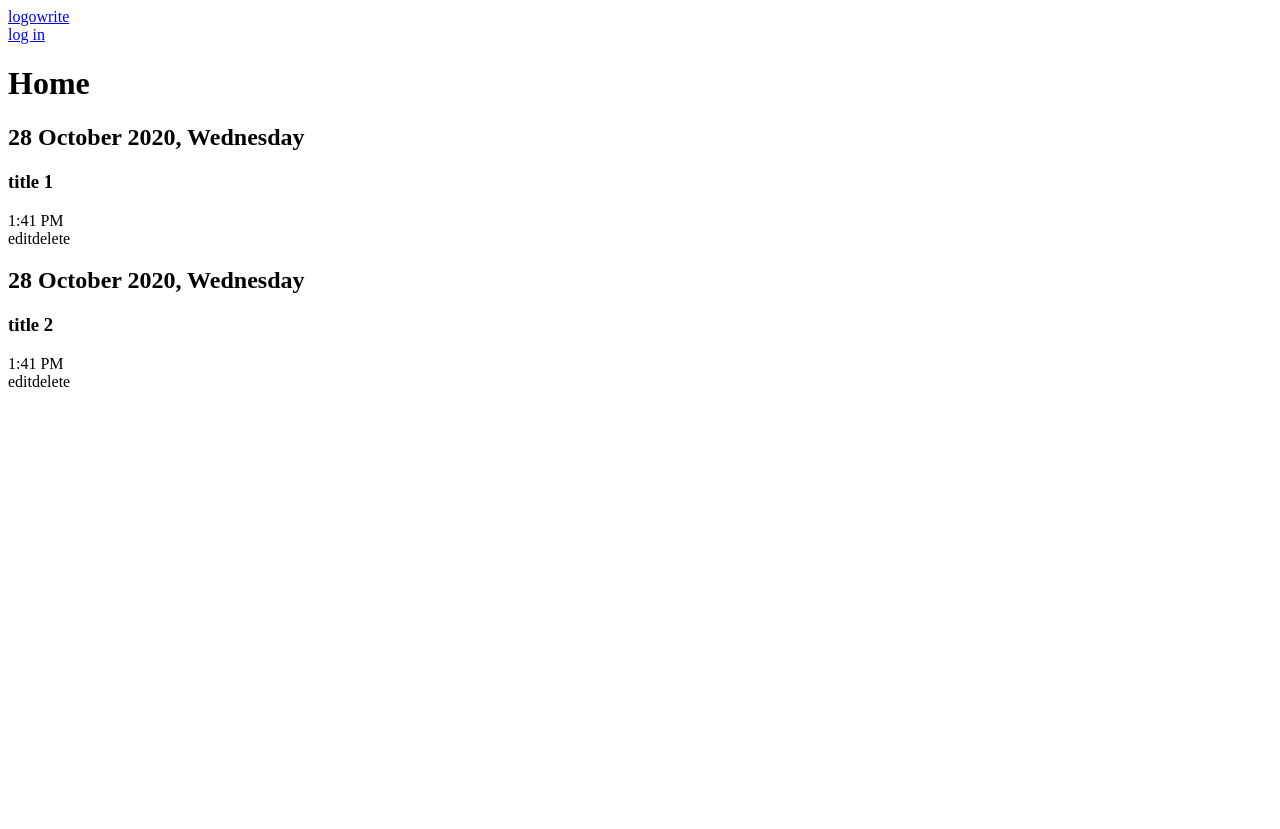
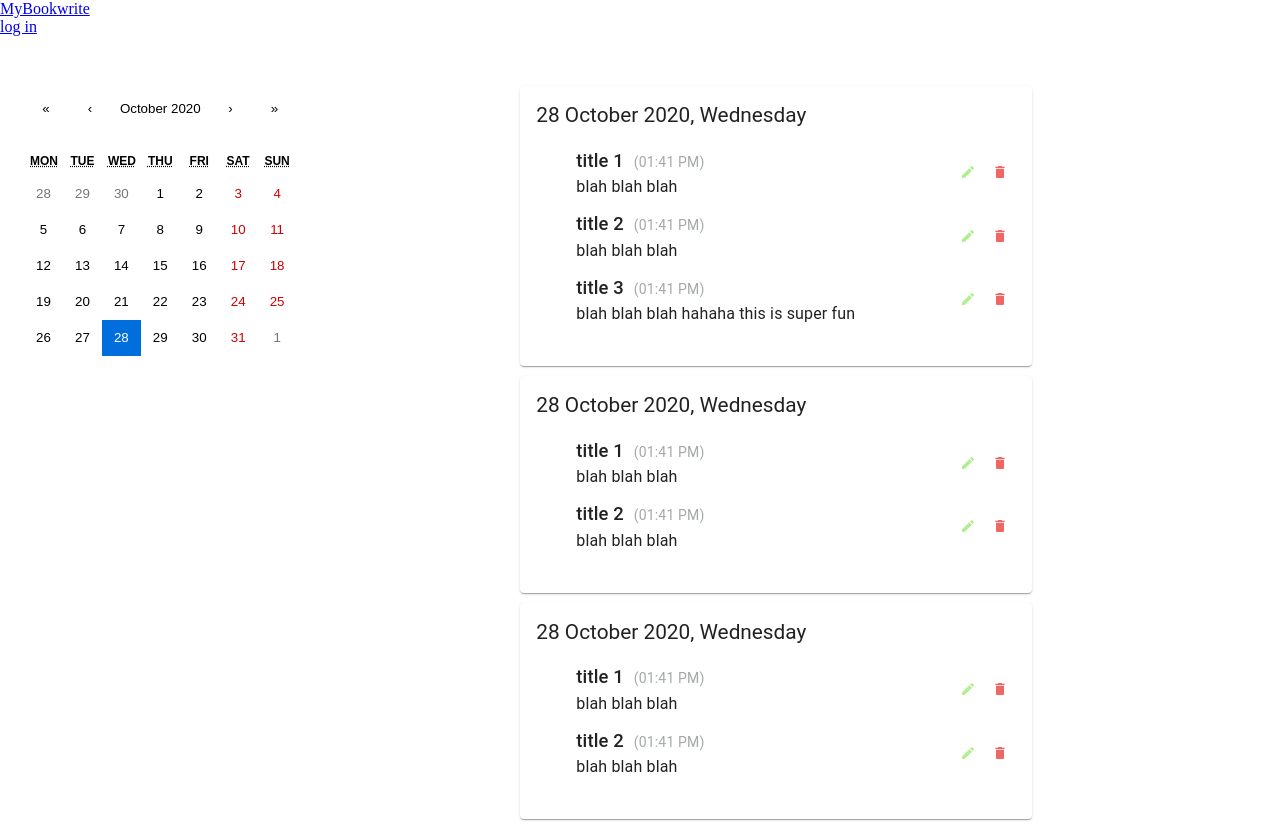
Before and after one commit to holahoon/daily-journal, a React (Create React App) app: page / in a window 1280 px wide. Before the commit the page ends 800 px from the top, so only its background shows below. Built offline with nearby package versions, Linux system fonts and the light colour scheme; no server answers.

Commit message:
saving work: working on styling card component using material ui

```diff
--- a/package.json
+++ b/package.json
@@ -5,6 +5,7 @@
   "dependencies": {
     "@material-ui/core": "^4.11.0",
     "@material-ui/icons": "^4.9.1",
+    "@material-ui/styles": "^4.10.0",
     "@testing-library/jest-dom": "^5.11.4",
     "@testing-library/react": "^11.1.0",
     "@testing-library/user-event": "^12.1.10",
--- /dev/null
+++ b/src/App.css
@@ -0,0 +1,4 @@
+html,
+body {
+  margin: 0;
+}
--- a/src/App.js
+++ b/src/App.js
@@ -4,6 +4,8 @@ import { useAuthStateValue } from "hooks/context/AuthStateProvider";
 import { SET_USER, SET_USER_FAIL } from "hooks/actionType/actionType";
 import { authService } from "utils/firebaseInstance";
 import AppRouter from "components/route/Router";
+
+import "./App.css";
 
 function App() {
   const dispatch = useAuthStateValue()[1];
--- /dev/null
+++ b/src/components/calcendar/CalendarComponent.js
@@ -0,0 +1,21 @@
+import { useState } from "react";
+import Calendar from "react-calendar";
+import "react-calendar/dist/Calendar.css";
+
+import "./calendarComponent.css";
+
+export default function CalendarComponent() {
+  const [dateValue, setDateValue] = useState(new Date());
+
+  console.log(dateValue);
+
+  return (
+    <>
+      <Calendar
+        className='calendarContainer'
+        value={dateValue}
+        onChange={setDateValue}
+      />
+    </>
+  );
+}
--- /dev/null
+++ b/src/components/calcendar/calendarComponent.css
@@ -0,0 +1,4 @@
+.calendarContainer {
+  border: none;
+  height: 100%;
+}
--- a/src/components/contentCard/ContentCard.js
+++ b/src/components/contentCard/ContentCard.js
@@ -1,6 +1,9 @@
 import { getDate } from "utils/getDate";
+import { Card, CardContent, Typography, Button } from "@material-ui/core";
+import { makeStyles } from "@material-ui/core/styles";
+import { Edit, Delete } from "@material-ui/icons";
 
-function ContentCard({ dateObject, contentObject }) {
+export default function ContentCard({ dateObject, contentArray }) {
   const current_year = getDate("YEAR");
   const current_month = getDate("MONTH");
   const current_date = getDate("DATE");
@@ -9,25 +12,93 @@ function ContentCard({ dateObject, contentObject }) {
   const current_minute = getDate("MINUTE");
   const current_term = getDate("TERM");
 
+  const classes = useStyles();
+
+  console.log(contentArray);
   return (
-    <div>
-      <h2>
-        {current_date} {current_month} {current_year}, {current_day}
-      </h2>
-      <h3>{contentObject.title}</h3>
-      <p>{contentObject.content}</p>
+    <Card className={classes.cardContainer}>
+      <CardContent>
+        <Typography variant='h5' component='h2' className={classes.cardDate}>
+          {current_date} {current_month} {current_year}, {current_day}
+        </Typography>
 
-      <div>
-        <span>
-          {current_hour}:{current_minute} {current_term}
-        </span>
-        <div>
-          <span>edit</span>
-          <span>delete</span>
-        </div>
-      </div>
-    </div>
+        <ul>
+          {contentArray.map(({ title, description }, i) => (
+            <Typography component='li' key={i} className={classes.cardLi}>
+              <div>
+                <Typography
+                  variant='h6'
+                  component='h3'
+                  className={classes.cardTitle}
+                >
+                  {title}
+                  <Typography
+                    variant='body2'
+                    component='span'
+                    className={classes.cardTime}
+                  >
+                    ({current_hour}:{current_minute} {current_term})
+                  </Typography>
+                </Typography>
+                <Typography
+                  variant='body1'
+                  component='p'
+                  className={classes.cardDescription}
+                >
+                  {description}
+                </Typography>
+              </div>
+              <div>
+                <Button className={classes.cardButton}>
+                  <Edit className={classes.cardEdit} />
+                </Button>
+                <Button className={classes.cardButton}>
+                  <Delete className={classes.cardDelete} />
+                </Button>
+              </div>
+            </Typography>
+          ))}
+        </ul>
+      </CardContent>
+    </Card>
   );
 }
 
-export default ContentCard;
+const useStyles = makeStyles({
+  cardContainer: {
+    width: "40vw",
+    marginBottom: "10px",
+  },
+  cardLi: {
+    display: "flex",
+    alignItems: "center",
+    justifyContent: "space-between",
+    marginBottom: "10px",
+  },
+  cardDate: {
+    fontSize: "1.3rem",
+  },
+  cardTitle: {
+    fontSize: "1.15rem",
+  },
+  cardTime: {
+    marginLeft: "10px",
+    color: "#A4A9A7",
+  },
+  cardDescription: {
+    fontSize: "1rem",
+  },
+  cardButton: {
+    minWidth: "20px",
+  },
+  cardEdit: {
+    width: "1rem",
+    height: "1rem",
+    fill: "#AFEF8D",
+  },
+  cardDelete: {
+    width: "1rem",
+    height: "1rem",
+    fill: "#EF6663",
+  },
+});
--- a/src/components/route/Router.js
+++ b/src/components/route/Router.js
@@ -1,4 +1,5 @@
 import { BrowserRouter as Router, Switch, Route } from "react-router-dom";
+import { Container } from "@material-ui/core";
 
 import Navigation from "containers/Navigation";
 import Home from "containers/Home";
@@ -11,6 +12,7 @@ function AppRouter() {
     <Router>
       <Navigation />
 
+      <Container>
         <Switch>
           <Route path='/' exact>
             <Home />
@@ -23,6 +25,7 @@ function AppRouter() {
           </Route>
           <Route path='*' component={Invalid404} />
         </Switch>
+      </Container>
     </Router>
   );
 }
--- a/src/containers/Home.js
+++ b/src/containers/Home.js
@@ -1,35 +1,66 @@
+import CalendarComponent from "components/calcendar/CalendarComponent";
 import ContentCard from "components/contentCard/ContentCard";
+import { makeStyles } from "@material-ui/core/styles";
 
 function Home() {
   const testData = [
     {
       date: new Date(),
-      contents: {
-        title: "title 1",
-        description: "blah blah blah",
+      contents: [
+        { title: "title 1", description: "blah blah blah" },
+        { title: "title 2", description: "blah blah blah" },
+        {
+          title: "title 3",
+          description: "blah blah blah hahaha this is super fun",
         },
+      ],
     },
     {
       date: new Date(),
-      contents: {
-        title: "title 2",
-        description: "blah blah blah and more blahs",
+      contents: [
+        { title: "title 1", description: "blah blah blah" },
+        { title: "title 2", description: "blah blah blah" },
+      ],
     },
+    {
+      date: new Date(),
+      contents: [
+        { title: "title 1", description: "blah blah blah" },
+        { title: "title 2", description: "blah blah blah" },
+      ],
     },
   ];
+
+  const classes = useStyles();
+
   return (
-    <div>
-      <h1>Home</h1>
-
+    <div className={classes.home}>
+      <CalendarComponent />
+      <div className={classes.cardContainer}>
         {testData.map((data, i) => (
           <ContentCard
             key={i}
             dateObject={data.date}
-          contentObject={data.contents}
+            contentArray={data.contents}
           />
         ))}
+      </div>
     </div>
   );
 }
 
+const useStyles = makeStyles({
+  home: {
+    display: "flex",
+    marginTop: "50px",
+  },
+  cardContainer: {
+    display: "flex",
+    flexDirection: "column",
+    justifyContent: "center",
+    alignItems: "center",
+    width: "100%",
+  },
+});
+
 export default Home;
--- a/src/containers/Navigation.js
+++ b/src/containers/Navigation.js
@@ -6,7 +6,7 @@ function Navigation() {
   return (
     <header>
       <nav>
-        <Link to='/'>logo</Link>
+        <Link to='/'>MyBook</Link>
         <Link to='/write'>write</Link>
         <Authentication />
       </nav>
--- a/src/utils/getDate.js
+++ b/src/utils/getDate.js
@@ -44,7 +44,7 @@ export const getDate = (dateType) => {
     case DAY:
       return dayArray[d.getDay()];
     case HOUR:
-      return d.getHours() < 12 ? `0${d.getHours()}` : `${d.getHours() - 12}`;
+      return d.getHours() < 12 ? `${d.getHours()}` : `0${d.getHours() - 12}`;
     case MINUTE:
       return `${d.getMinutes()}`;
     case TERM:
```
Also changed, not shown: 1 other file (tests, documents, lock files or other folders). Lines whose indentation alone changed are shown as unchanged.
